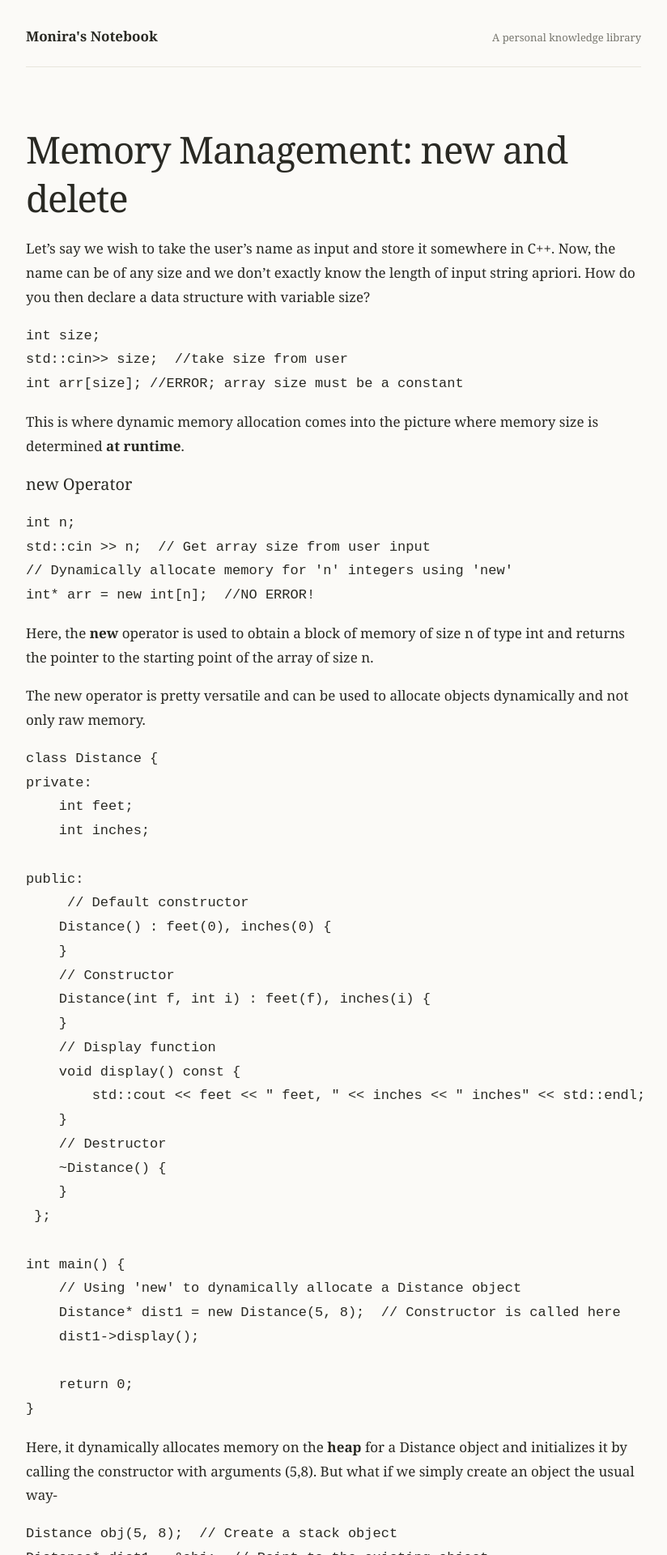
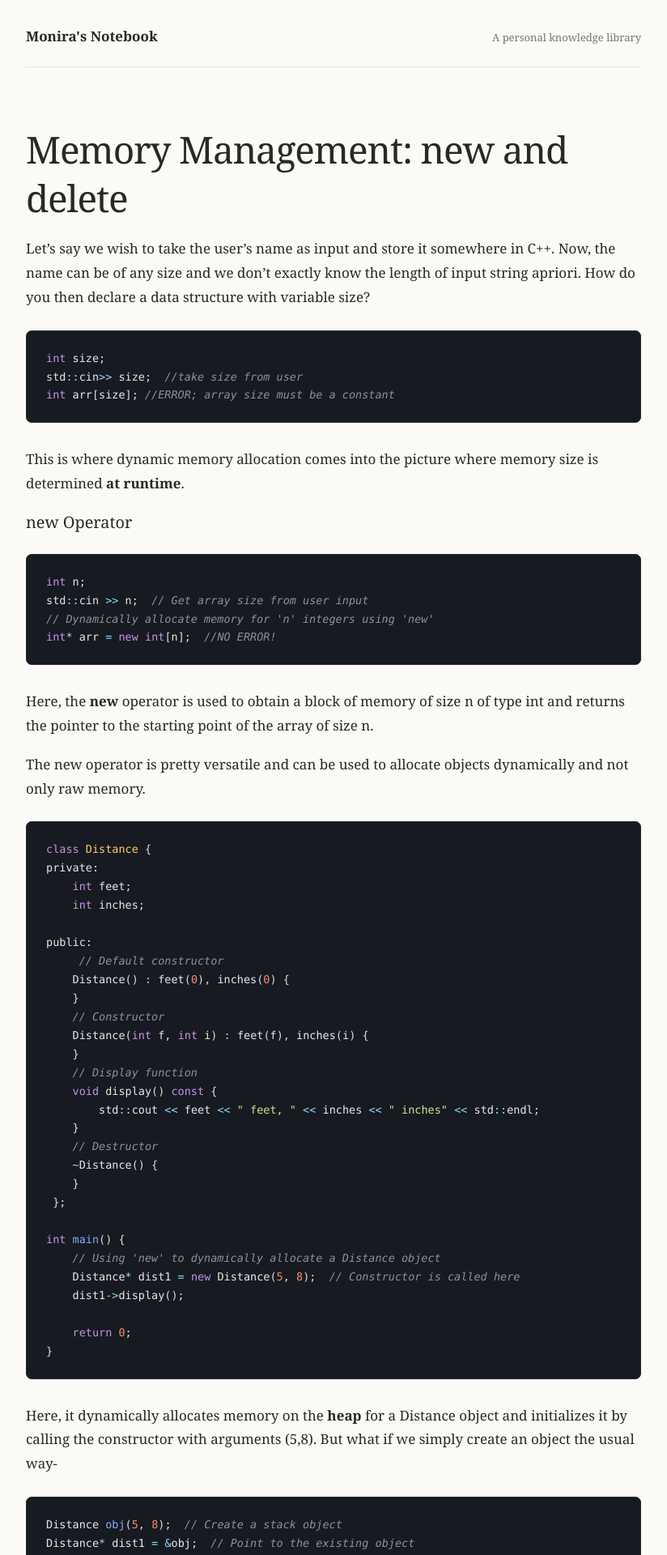
Before and after one commit to monirafatma/monirafatma.github.io, a Jekyll site: the page built from notes/programming/memory-management-new-delete.md, in a window 1280 px wide. Shown: the top 1920 px of the page at 81% size, without its empty margins (228-1052 px from the left). Built offline with Jekyll 4.4.1, drawn with Linux system fonts in a browser that asks for light colours; our own code applies the rules of GitHub Pages for plain Markdown files.

Commit message:
Style code blocks distinctly from note text

```diff
--- a/assets/css/style.css
+++ b/assets/css/style.css
@@ -110,6 +110,122 @@ a {
   border-top: 1px solid var(--line);
 }
 
+/* Inline code: a quiet highlight within regular prose. */
+.content :not(pre) > code {
+  padding: 0.12em 0.38em;
+  border: 1px solid #e2e8e1;
+  border-radius: 4px;
+  background: #edf1eb;
+  color: #365344;
+  font-family: "SFMono-Regular", Consolas, "Liberation Mono", monospace;
+  font-size: 0.86em;
+}
+
+/* Fenced code: a separate dark panel, visually distinct from the article. */
+.content div.highlighter-rouge,
+.content figure.highlight,
+.content pre {
+  max-width: 100%;
+}
+
+.content div.highlighter-rouge,
+.content figure.highlight {
+  margin: 26px 0 30px;
+  overflow: hidden;
+  border: 1px solid #292d34;
+  border-radius: 7px;
+  background: #171a20;
+}
+
+.content div.highlighter-rouge pre,
+.content figure.highlight pre,
+.content pre {
+  margin: 0;
+  padding: 22px 24px;
+  overflow-x: auto;
+  background: #171a20;
+  color: #e6e8eb;
+  font-family: "SFMono-Regular", Consolas, "Liberation Mono", monospace;
+  font-size: 13.5px;
+  line-height: 1.7;
+  tab-size: 4;
+  -webkit-overflow-scrolling: touch;
+}
+
+.content div.highlighter-rouge code,
+.content figure.highlight code,
+.content pre code {
+  padding: 0;
+  border: 0;
+  background: transparent;
+  color: inherit;
+  font: inherit;
+}
+
+/* Rouge syntax colours (used by GitHub Pages' built-in highlighter). */
+.highlight .c,
+.highlight .c1,
+.highlight .cm,
+.highlight .cp,
+.highlight .cs {
+  color: #89939f;
+  font-style: italic;
+}
+
+.highlight .k,
+.highlight .kd,
+.highlight .kn,
+.highlight .kp,
+.highlight .kr,
+.highlight .kt {
+  color: #c792ea;
+}
+
+.highlight .nf,
+.highlight .fm {
+  color: #82aaff;
+}
+
+.highlight .nc,
+.highlight .nn {
+  color: #ffcb6b;
+}
+
+.highlight .s,
+.highlight .s1,
+.highlight .s2,
+.highlight .sb,
+.highlight .sc,
+.highlight .sd,
+.highlight .sh,
+.highlight .si,
+.highlight .sr {
+  color: #c3e88d;
+}
+
+.highlight .m,
+.highlight .mi,
+.highlight .mf,
+.highlight .mh,
+.highlight .mo {
+  color: #f78c6c;
+}
+
+.highlight .o,
+.highlight .ow {
+  color: #89ddff;
+}
+
+.highlight .na,
+.highlight .nb,
+.highlight .no {
+  color: #ffcb6b;
+}
+
+.highlight .p {
+  color: #d6deeb;
+}
+
 @media (max-width: 560px) {
   .site-header {
     align-items: flex-start;
@@ -120,4 +236,11 @@ a {
   .content {
     padding-top: 54px;
   }
+
+  .content div.highlighter-rouge pre,
+  .content figure.highlight pre,
+  .content pre {
+    padding: 18px;
+    font-size: 12.5px;
+  }
 }
```
